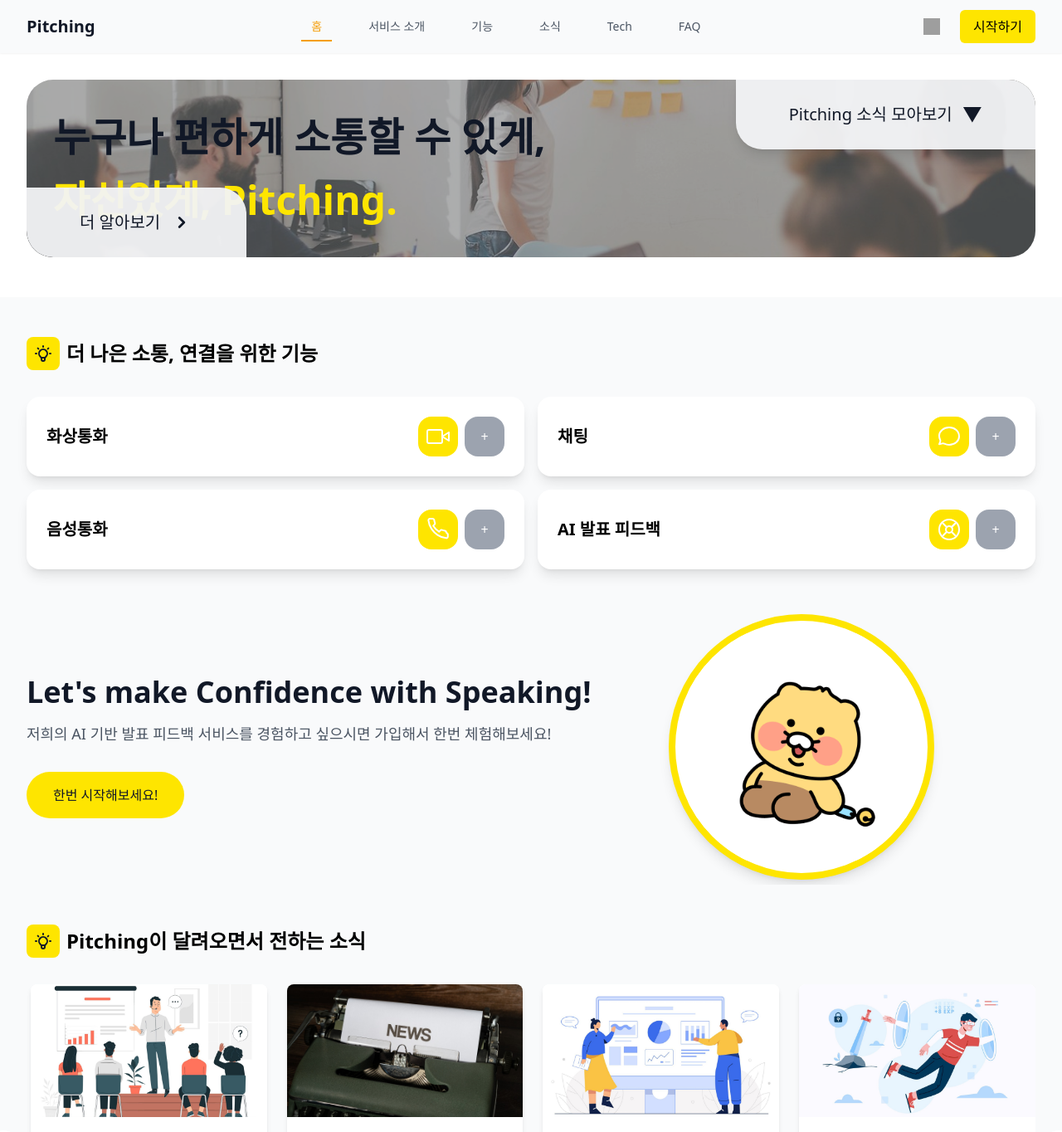
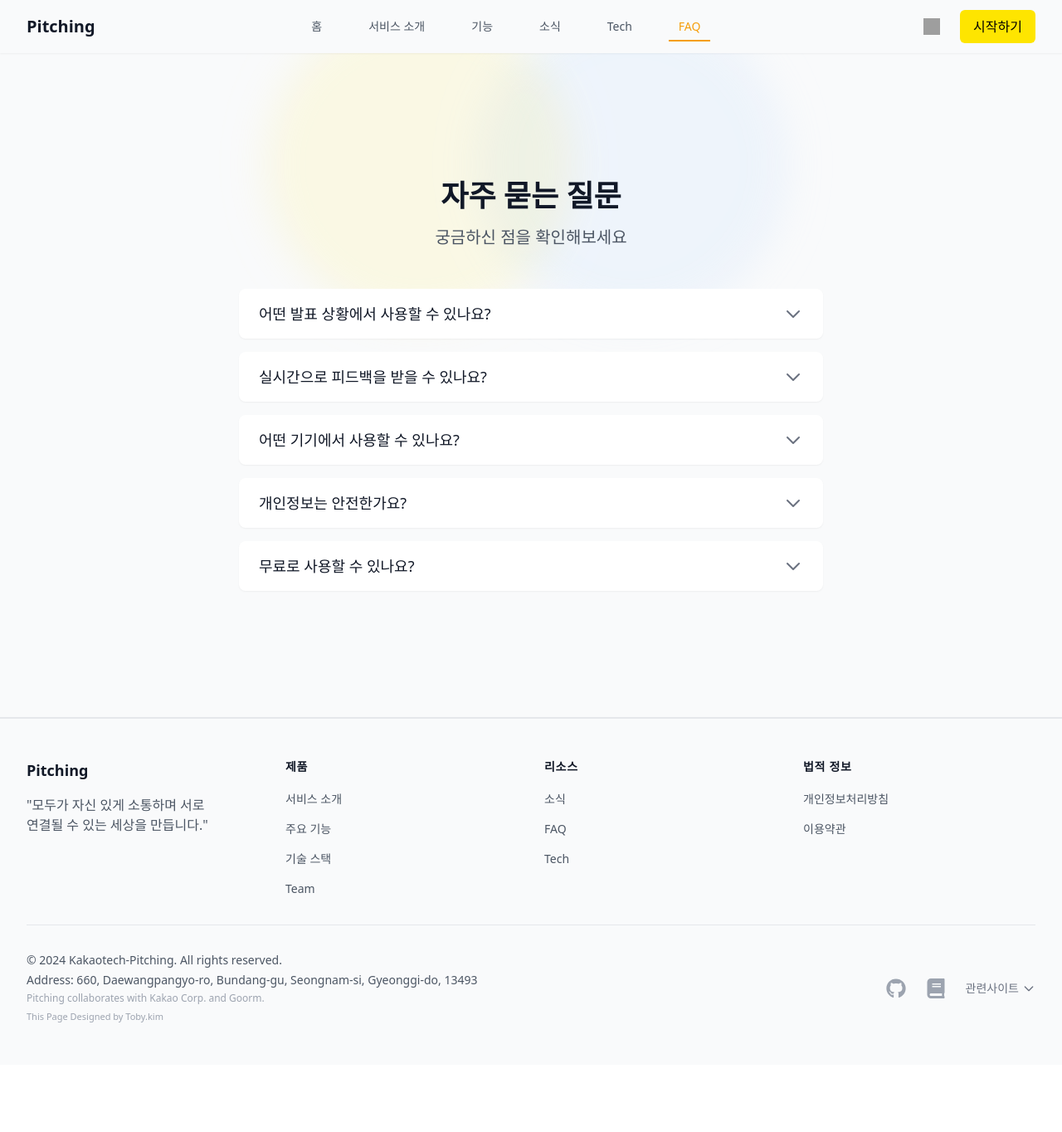
Before and after one commit to KakaoTech-14-All-in-one-move/AIM-14-FE-Home, a React (Create React App) app: page /#/faq in a window 1280 px wide. Shown: the top 1364 px of the page at 83% size. After the commit the page ends 1283 px from the top, so only its background shows below. Built offline with nearby package versions, Linux system fonts and the light colour scheme; grey boxes are pictures that could not be loaded; a web font is replaced by a local one.

Commit message:
hotfix: url problem fix.

```diff
--- a/src/App.tsx
+++ b/src/App.tsx
@@ -1,6 +1,6 @@
 import React from 'react';
 import { FC } from 'react';
-import { BrowserRouter as Router, Routes, Route } from 'react-router-dom';
+import { HashRouter as Router, Routes, Route } from 'react-router-dom';
 import Layout from './components/layout/Layout.tsx';
 import Home from './pages/Home.tsx';
 import TechStack from './pages/TechStack.tsx';
--- a/src/components/layout/Navbar.tsx
+++ b/src/components/layout/Navbar.tsx
@@ -40,6 +40,10 @@
       const element = document.getElementById(path.substring(2));
       element?.scrollIntoView({ behavior: 'smooth' });
     }
+  };
+
+  const handleLogin = () => {
+    window.location.href = 'https://pitching.site/login';
   };
 
   return (
@@ -97,7 +101,7 @@
               />
             </button>
             <button
-              onClick={() => window.location.href = 'https://pitching.site/login'}
+              onClick={handleLogin}
               className="bg-[#fee500] text-black px-4 py-2 rounded-md hover:bg-yellow-600 transition-colors"
             >
               시작하기
--- a/src/components/sections/GetStarted.tsx
+++ b/src/components/sections/GetStarted.tsx
@@ -1,7 +1,11 @@
 import React from 'react';
 import figImage from '../../assets/images/fig.gif';
 
-const GetStarted = () => {
+const GetStarted: React.FC = () => {
+  const handleLogin = (): void => {
+    window.location.href = 'https://pitching.site/login';
+  };
+
   return (
     <div className="relative bg-gray-50 dark:bg-[#2b2d31] py-20 overflow-hidden">
       <div className="max-w-7xl mx-auto px-4 sm:px-6 lg:px-8">
@@ -14,7 +18,7 @@
               저희의 AI 기반 발표 피드백 서비스를 경험하고 싶으시면 가입해서 한번 체험해보세요!
             </p>
             <button
-              onClick={() => window.location.href = 'https://pitching.site/login'}
+              onClick={handleLogin}
               className="inline-block px-8 py-4 bg-[#fee500] text-gray-900 font-medium rounded-full
                 hover:bg-yellow-400 transition-all duration-300 transform hover:scale-105"
             >
--- a/src/components/sections/Hero.tsx
+++ b/src/components/sections/Hero.tsx
@@ -19,7 +19,7 @@
       <div className="pt-24 pb-12">
         <div className="max-w-[1280px] mx-auto px-8">
           <div className={`relative rounded-[2rem] overflow-hidden ${SECTION_BG}`}
-            style={{ height: 'calc((100vh - 30rem) * 0.67)' }}>
+            style={{ height: 'calc((100vh - 20rem) * 0.67)' }}>
 
             {/* 배경 이미지 */}
             <div
--- a/src/pages/Features.tsx
+++ b/src/pages/Features.tsx
@@ -29,7 +29,7 @@
   {
     id: 'voice-call',
     title: '음성통화',
-    description: '음성 통화를 통한 발��� 연습',
+    description: '음성 통화를 통한 발표 연습',
     longDescription: '음성 통화로 발표 연습에 집중하세요. 목소리 톤, 발음, 속도 등 음성에 초점을 맞춘 피드백을 받을 수 있습니다.',
     icon: <VoiceCallIcon />,
     path: '/features/voice-call'
```
